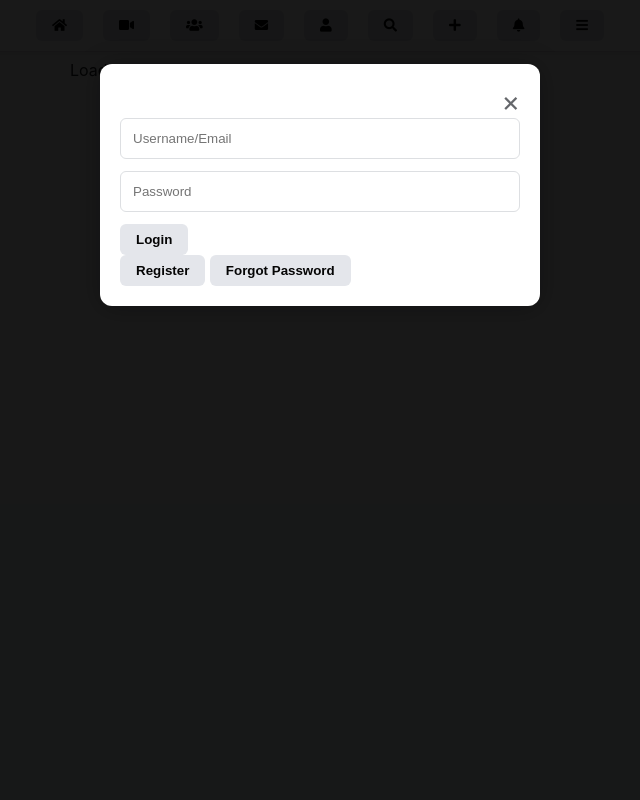
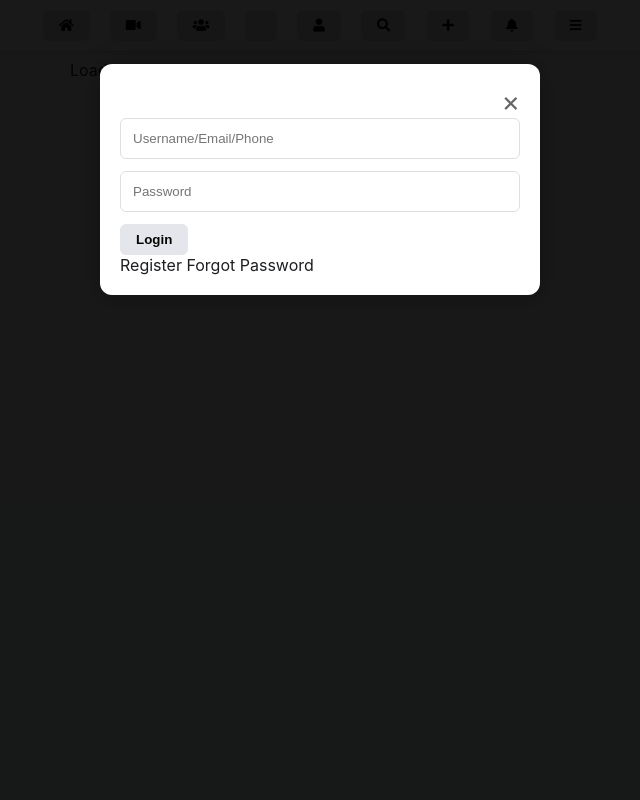
Before and after one commit to Hencheng2/test, a Flask app: page / in a window 1280 px wide. Shown: the whole page, without its empty margins (320-960 px from the left). Run offline with Flask 3, Linux system fonts and the light colour scheme.

Commit message:
Update index.html

```diff
--- a/templates/index.html
+++ b/templates/index.html
@@ -1,323 +1,237 @@
-<!-- templates/index.html (adjusted with all modals) -->
-<!DOCTYPE html>
-<html lang="en">
-<head>
-    <meta charset="UTF-8">
-    <meta name="viewport" content="width=device-width, initial-scale=1.0">
-    <title>SociaFam</title>
-    <link rel="stylesheet" href="https://cdnjs.cloudflare.com/ajax/libs/font-awesome/5.15.3/css/all.min.css">
-    <link rel="stylesheet" href="/static/style.css">
-</head>
+<!doctype html>
+<title>Social Media</title>
+<link rel="stylesheet" href="/static/style.css">
+<link rel="stylesheet" href="https://cdnjs.cloudflare.com/ajax/libs/font-awesome/5.15.4/css/all.min.css">
+<script src="/static/script.js" defer></script>
+
 <body>
     <div class="nav-bar">
-        <button id="homeBtn"><i class="fa fa-home"></i></button>
-        <button id="reelsBtn"><i class="fa fa-video"></i></button>
-        <button id="friendsBtn"><i class="fa fa-users"></i></button>
-        <button id="inboxBtn"><i class="fa fa-envelope"></i></button>
-        <button id="profileBtn"><i class="fa fa-user"></i></button>
-        <button id="searchBtn"><i class="fa fa-search"></i></button>
-        <button id="addBtn"><i class="fa fa-plus"></i></button>
-        <button id="notifBtn"><i class="fa fa-bell"></i></button>
-        <button id="menuBtn"><i class="fa fa-bars"></i></button>
-        <button id="adminBtn" style="display:none;"><i class="fa fa-shield-alt"></i></button>
+        <button id="homeBtn"><i class="fas fa-home"></i></button>
+        <button id="reelsBtn"><i class="fas fa-video"></i></button>
+        <button id="friendsBtn"><i class="fas fa-users"></i></button>
+        <button id="inboxBtn"><i class="fas fa-message"></i></button>
+        <button id="profileBtn"><i class="fas fa-user"></i></button>
+        <button id="searchBtn"><i class="fas fa-search"></i></button>
+        <button id="addBtn"><i class="fas fa-plus"></i></button>
+        <button id="notifBtn"><i class="fas fa-bell"></i></button>
+        <button id="menuBtn"><i class="fas fa-bars"></i></button>
+        <button id="adminBtn" style="display: none;"><i class="fas fa-shield"></i></button>
     </div>
-    <div id="content">Loading...</div>
 
-    <!-- Login Modal -->
+    <div id="content">
+        Loading...
+    </div>
+
+    <!-- Modals -->
     <div id="loginModal" class="modal">
         <div class="modal-content">
             <span class="close" onclick="hideModal('loginModal')">&times;</span>
             <form id="loginForm">
-                <input id="loginIdentifier" type="text" placeholder="Username/Email" required>
-                <input id="loginPassword" type="password" placeholder="Password" required>
+                <input id="loginIdentifier" placeholder="Username/Email/Phone">
+                <input id="loginPassword" type="password" placeholder="Password">
                 <button type="submit">Login</button>
             </form>
-            <button onclick="showModal('registerModal'); hideModal('loginModal')">Register</button>
-            <button onclick="showModal('forgotModal'); hideModal('loginModal')">Forgot Password</button>
+            <a onclick="showModal('registerModal'); hideModal('loginModal')">Register</a>
+            <a onclick="showModal('forgotModal'); hideModal('loginModal')">Forgot Password</a>
         </div>
     </div>
 
-    <!-- Register Modal -->
     <div id="registerModal" class="modal">
         <div class="modal-content">
             <span class="close" onclick="hideModal('registerModal')">&times;</span>
             <form id="registerForm">
-                <input id="regUsername" type="text" placeholder="Username" required>
-                <input id="regPassword" type="password" placeholder="Password" required>
+                <input id="regUsername" placeholder="Username">
+                <input id="regPassword" type="password" placeholder="Password">
                 <button type="submit">Register</button>
             </form>
         </div>
     </div>
 
-    <!-- Forgot Modal -->
     <div id="forgotModal" class="modal">
         <div class="modal-content">
             <span class="close" onclick="hideModal('forgotModal')">&times;</span>
             <form id="forgotForm">
-                <input id="forgotUsername" type="text" placeholder="Username" required>
-                <input id="forgotKey" type="text" placeholder="Unique Key" required>
+                <input id="forgotUsername" placeholder="Username">
+                <input id="forgotKey" placeholder="Unique Key">
                 <button type="submit">Submit</button>
             </form>
         </div>
     </div>
 
-    <!-- Reset Modal -->
     <div id="resetModal" class="modal">
         <div class="modal-content">
             <span class="close" onclick="hideModal('resetModal')">&times;</span>
             <form id="resetForm">
-                <input id="newPassword" type="password" placeholder="New Password" required>
+                <input id="newPassword" type="password" placeholder="New Password">
                 <button type="submit">Reset</button>
             </form>
         </div>
     </div>
 
-    <!-- Add Content Modal -->
     <div id="addModal" class="modal">
         <div class="modal-content">
             <span class="close" onclick="hideModal('addModal')">&times;</span>
+            <select id="addType">
+                <option value="post">Post</option>
+                <option value="reel">Reel</option>
+                <option value="story">Story</option>
+            </select>
             <form id="addForm">
-                <select id="addType">
-                    <option value="post">Post</option>
-                    <option value="reel">Reel</option>
-                    <option value="story">Story</option>
-                </select>
                 <textarea id="addDescription" placeholder="Description"></textarea>
-                <input id="addMedia" type="file" accept="image/*,video/*">
+                <input id="addMedia" type="file">
                 <button type="submit">Post</button>
             </form>
         </div>
     </div>
 
-    <!-- Story Modal -->
-    <div id="storyModal" class="modal" style="background-color: black;">
-        <div id="storyView" style="height:100vh;"></div>
-    </div>
-
-    <!-- Chat Modal -->
-    <div id="chatModal" class="modal">
-        <div class="modal-content" style="width:100%; max-width: none; margin:0; height:100%; border-radius:0; padding:0;">
-            <div id="chatHeader" style="display:flex; align-items:center; padding:10px; border-bottom:1px solid #ddd;"></div>
-            <div id="chatMessages" style="flex:1; overflow-y:auto;"></div>
-            <div id="chatInputArea">
-                <i class="fa fa-smile" onclick="alert('Stickers')"></i>
-                <i class="fa fa-paperclip" onclick="alert('Attach')"></i>
-                <i class="fa fa-camera" onclick="alert('Camera')"></i>
-                <i class="fa fa-microphone" onclick="alert('Audio')"></i>
-                <input id="chatInput" type="text" placeholder="Message...">
-                <button onclick="sendChat()"><i class="fa fa-paper-plane"></i></button>
-            </div>
+    <div id="profileEditModal" class="modal">
+        <div class="modal-content">
+            <span class="close" onclick="hideModal('profileEditModal')">&times;</span>
+            <form id="profileEditForm">
+                <input id="editProfilePic" type="file">
+                <input id="editUsername" placeholder="Username">
+                <textarea id="editBio" placeholder="Bio"></textarea>
+                <input id="editRealName" placeholder="Real Name">
+                <!-- Date of Birth -->
+                <label>Date of Birth</label>
+                <select id="editDay">
+                    <option value="">Day</option>
+                    <!-- Dynamically populated in JS if needed, but for copy, add options -->
+                    <option value="1">1</option><option value="2">2</option><option value="3">3</option><option value="4">4</option><option value="5">5</option><option value="6">6</option><option value="7">7</option><option value="8">8</option><option value="9">9</option><option value="10">10</option>
+                    <option value="11">11</option><option value="12">12</option><option value="13">13</option><option value="14">14</option><option value="15">15</option><option value="16">16</option><option value="17">17</option><option value="18">18</option><option value="19">19</option><option value="20">20</option>
+                    <option value="21">21</option><option value="22">22</option><option value="23">23</option><option value="24">24</option><option value="25">25</option><option value="26">26</option><option value="27">27</option><option value="28">28</option><option value="29">29</option><option value="30">30</option><option value="31">31</option>
+                </select>
+                <select id="editMonth">
+                    <option value="">Month</option>
+                    <option value="1">1</option><option value="2">2</option><option value="3">3</option><option value="4">4</option><option value="5">5</option><option value="6">6</option><option value="7">7</option><option value="8">8</option><option value="9">9</option><option value="10">10</option><option value="11">11</option><option value="12">12</option>
+                </select>
+                <input id="editYear" type="number" min="1900" max="2025" placeholder="Year">
+                <!-- Gender -->
+                <select id="editGender">
+                    <option value="">Gender</option>
+                    <option value="Male">Male</option>
+                    <option value="Female">Female</option>
+                    <option value="Other">Other</option>
+                </select>
+                <!-- Pronouns -->
+                <select id="editPronouns">
+                    <option value="">Pronouns</option>
+                    <option value="He/Him">He/Him</option>
+                    <option value="She/Her">She/Her</option>
+                    <option value="They/Them">They/Them</option>
+                </select>
+                <!-- Work -->
+                <input id="editWork" placeholder="Work">
+                <!-- Education -->
+                <input id="editEducation" placeholder="Education">
+                <!-- Places -->
+                <input id="editPlaces" placeholder="Places Lived">
+                <!-- Phone -->
+                <input id="editPhone" type="tel" placeholder="Phone Number">
+                <!-- Email -->
+                <input id="editEmail" type="email" placeholder="Email">
+                <!-- Social Link -->
+                <input id="editSocial" placeholder="Social Link">
+                <!-- Website -->
+                <input id="editWebsite" placeholder="Website Link">
+                <!-- Relationship -->
+                <select id="editRelationship">
+                    <option value="">Relationship Status</option>
+                    <option value="Single">Single</option>
+                    <option value="Married">Married</option>
+                    <option value="Engaged">Engaged</option>
+                    <option value="In a relationship">In a relationship</option>
+                    <option value="It's complicated">It's complicated</option>
+                </select>
+                <!-- Spouse -->
+                <input id="editSpouse" placeholder="Spouse/Partner (tag with @username)">
+                <button type="submit">Save</button>
+            </form>
         </div>
     </div>
 
-    <!-- Chat Dropdown Modal -->
-    <div id="chatDropdownModal" class="modal">
+    <div id="changePasswordModal" class="modal">
         <div class="modal-content">
-            <span class="close" onclick="hideModal('chatDropdownModal')">&times;</span>
-            <div id="chatDropdownContent"></div>
+            <span class="close" onclick="hideModal('changePasswordModal')">&times;</span>
+            <form id="changePasswordForm">
+                <input id="oldPassword" type="password" placeholder="Old Password">
+                <input id="newPasswordChange" type="password" placeholder="New Password">
+                <button type="submit">Change</button>
+            </form>
         </div>
     </div>
 
-    <!-- Comment Modal -->
     <div id="commentModal" class="modal">
         <div class="modal-content">
             <span class="close" onclick="hideModal('commentModal')">&times;</span>
             <div id="commentList"></div>
             <form id="commentForm">
-                <input id="commentText" type="text" placeholder="Comment..." required>
+                <textarea id="commentText" placeholder="Comment"></textarea>
                 <button type="submit">Send</button>
             </form>
         </div>
     </div>
 
-    <!-- Profile Edit Modal -->
-<div id="profileEditModal" class="modal">
-    <div class="modal-content" style="max-width: 600px; overflow-y: auto; max-height: 90vh;">
-        <span class="close" onclick="hideModal('profileEditModal')">&times;</span>
-        <h2>Edit Profile</h2>
-        <form id="profileEditForm">
-            <div style="display: flex; align-items: center; margin-bottom: 20px;">
-                <div style="position: relative;">
-                    <img id="profilePreview" src="/static/default.jpg" style="width: 100px; height: 100px; border-radius: 50%; object-fit: cover;">
-                    <label for="profilePhotoUpload" style="position: absolute; bottom: 0; right: 0; background: #1877f2; color: white; border-radius: 50%; width: 30px; height: 30px; display: flex; align-items: center; justify-content: center; cursor: pointer;">
-                        <i class="fa fa-camera"></i>
-                    </label>
-                    <input id="profilePhotoUpload" type="file" accept="image/*" style="display: none;" onchange="previewProfilePhoto(this)">
-                </div>
-                <div style="margin-left: 15px;">
-                    <input id="editRealName" type="text" placeholder="Real Name" style="margin-bottom: 5px;">
-                    <input id="editUsername" type="text" placeholder="Username" required>
-                </div>
-            </div>
-
-            <textarea id="editBio" placeholder="Biography (use @ to mention friends)" rows="3"></textarea>
-
-            <h3>Basic Information</h3>
-            <div style="display: grid; grid-template-columns: 1fr 1fr 1fr; gap: 10px; margin-bottom: 15px;">
-                <select id="editDobDay">
-                    <option value="">Day</option>
-                    <!-- Days 1-31 will be populated by JS -->
-                </select>
-                <select id="editDobMonth">
-                    <option value="">Month</option>
-                    <option value="1">January</option>
-                    <option value="2">February</option>
-                    <option value="3">March</option>
-                    <option value="4">April</option>
-                    <option value="5">May</option>
-                    <option value="6">June</option>
-                    <option value="7">July</option>
-                    <option value="8">August</option>
-                    <option value="9">September</option>
-                    <option value="10">October</option>
-                    <option value="11">November</option>
-                    <option value="12">December</option>
-                </select>
-                <input id="editDobYear" type="number" placeholder="Year" min="1900" max="2023">
-            </div>
-
-            <div style="display: grid; grid-template-columns: 1fr 1fr; gap: 10px; margin-bottom: 15px;">
-                <select id="editGender">
-                    <option value="">Gender</option>
-                    <option value="male">Male</option>
-                    <option value="female">Female</option>
-                    <option value="other">Other</option>
-                </select>
-                <select id="editPronouns">
-                    <option value="">Pronouns</option>
-                    <option value="he/him">He/Him</option>
-                    <option value="she/her">She/Her</option>
-                    <option value="they/them">They/Them</option>
-                </select>
-            </div>
-
-            <h3>Work & Education</h3>
-            <input id="editWork" type="text" placeholder="Work" style="margin-bottom: 10px;">
-            <input id="editUniversity" type="text" placeholder="University" style="margin-bottom: 10px;">
-            <input id="editSecondary" type="text" placeholder="Secondary School">
-
-            <h3>Places</h3>
-            <input id="editLocation" type="text" placeholder="Current Location">
-
-            <h3>Contact Information</h3>
-            <input id="editPhone" type="tel" placeholder="Phone Number" style="margin-bottom: 10px;">
-            <input id="editEmail" type="email" placeholder="Email" style="margin-bottom: 10px;">
-            <input id="editSocialLink" type="url" placeholder="Social Link" style="margin-bottom: 10px;">
-            <input id="editWebsite" type="url" placeholder="Website">
-
-            <h3>Relationship</h3>
-            <select id="editRelationship" onchange="toggleSpouseField()">
-                <option value="">Relationship Status</option>
-                <option value="single">Single</option>
-                <option value="relationship">In a relationship</option>
-                <option value="engaged">Engaged</option>
-                <option value="married">Married</option>
-            </select>
-            <input id="editSpouse" type="text" placeholder="Spouse/Partner Name" style="display: none; margin-top: 10px;">
-
-            <button type="submit" style="margin-top: 20px;">Save Changes</button>
-        </form>
-    </div>
-</div>
-
-
-    <!-- Add this modal for sharing profile -->
-<div id="shareProfileModal" class="modal">
-    <div class="modal-content">
-        <span class="close" onclick="hideModal('shareProfileModal')">&times;</span>
-        <h3>Share Profile</h3>
-        <input id="shareProfileLink" type="text" readonly>
-        <button onclick="copyProfileLink()">Copy Link</button>
-
-        <h4>Share with friends</h4>
-        <div id="shareFriendsList"></div>
-        <button onclick="shareWithSelectedFriends()">Send</button>
-    </div>
-</div>
-
-    <!-- Change Password Modal -->
-    <div id="changePasswordModal" class="modal">
+    <div id="chatModal" class="modal">
         <div class="modal-content">
-            <span class="close" onclick="hideModal('changePasswordModal')">&times;</span>
-            <form id="changePasswordForm">
-                <input id="oldPassword" type="password" placeholder="Old Password" required>
-                <input id="newPasswordChange" type="password" placeholder="New Password" required>
-                <button type="submit">Change</button>
+            <span class="close" onclick="hideModal('chatModal')">&times;</span>
+            <div id="chatHeader"></div>
+            <div id="chatMessages"></div>
+            <form id="chatForm">
+                <input id="chatInput" placeholder="Message">
+                <button type="submit">Send</button>
             </form>
         </div>
     </div>
 
-    <!-- Settings Modal -->
-    <div id="settingsModal" class="modal">
-        <div class="modal-content">
-            <span class="close" onclick="hideModal('settingsModal')">&times;</span>
-            <h3>Privacy</h3>
-            <!-- Radio buttons for privacy -->
-            <h3>Notifications</h3>
-            <!-- Checkboxes -->
-            <h3>Theme</h3>
-            <select onchange="applyTheme(this.value)">
-                <option value="light">Light</option>
-                <option value="dark">Dark</option>
-            </select>
-            <button onclick="showModal('changePasswordModal')">Change Password</button>
-            <button onclick="showBlocked()">Blocked</button>
-        </div>
-    </div>
-
-    <!-- Blocked Modal -->
-    <div id="blockedModal" class="modal">
-        <div class="modal-content">
-            <span class="close" onclick="hideModal('blockedModal')">&times;</span>
-            <div id="blockedList"></div>
-        </div>
-    </div>
-
-    <!-- Support Modal -->
-    <div id="supportModal" class="modal">
-        <div class="modal-content">
-            <span class="close" onclick="hideModal('supportModal')">&times;</span>
-            <textarea placeholder="Message to admin"></textarea>
-            <button onclick="sendSupport()">Send</button>
-        </div>
-    </div>
-
-    <!-- Group Create Modal -->
     <div id="groupCreateModal" class="modal">
         <div class="modal-content">
             <span class="close" onclick="hideModal('groupCreateModal')">&times;</span>
             <form id="groupCreateForm">
-                <input id="groupName" type="text" placeholder="Group Name" required>
+                <input id="groupName" placeholder="Group Name">
                 <textarea id="groupDescription" placeholder="Description"></textarea>
-                <input type="file" accept="image/*">
                 <button type="submit">Create</button>
             </form>
         </div>
     </div>
 
-    <!-- Group Edit Modal -->
     <div id="groupEditModal" class="modal">
         <div class="modal-content">
             <span class="close" onclick="hideModal('groupEditModal')">&times;</span>
             <form id="groupEditForm">
-                <input id="editGroupName" type="text" placeholder="Group Name">
+                <input id="editGroupName" placeholder="Group Name">
                 <textarea id="editGroupDescription" placeholder="Description"></textarea>
                 <button type="submit">Save</button>
             </form>
         </div>
     </div>
 
-    <!-- Report Modal -->
     <div id="reportModal" class="modal">
         <div class="modal-content">
             <span class="close" onclick="hideModal('reportModal')">&times;</span>
             <form id="reportForm">
-                <textarea placeholder="Reason" required></textarea>
+                <textarea id="reportReason" placeholder="Reason"></textarea>
                 <button type="submit">Report</button>
             </form>
         </div>
     </div>
 
-    <script src="/static/script.js"></script>
+    <!-- New Modal for Group Info -->
+    <div id="groupInfoModal" class="modal">
+        <div class="modal-content">
+            <span class="close" onclick="hideModal('groupInfoModal')">&times;</span>
+            <div id="groupInfo"></div>
+        </div>
+    </div>
+
+    <!-- New Modal for Add Member -->
+    <div id="addMemberModal" class="modal">
+        <div class="modal-content">
+            <span class="close" onclick="hideModal('addMemberModal')">&times;</span>
+            <input id="addMemberSearch" placeholder="Search users">
+            <div id="addMemberList"></div>
+        </div>
+    </div>
+
 </body>
 </html>
```
